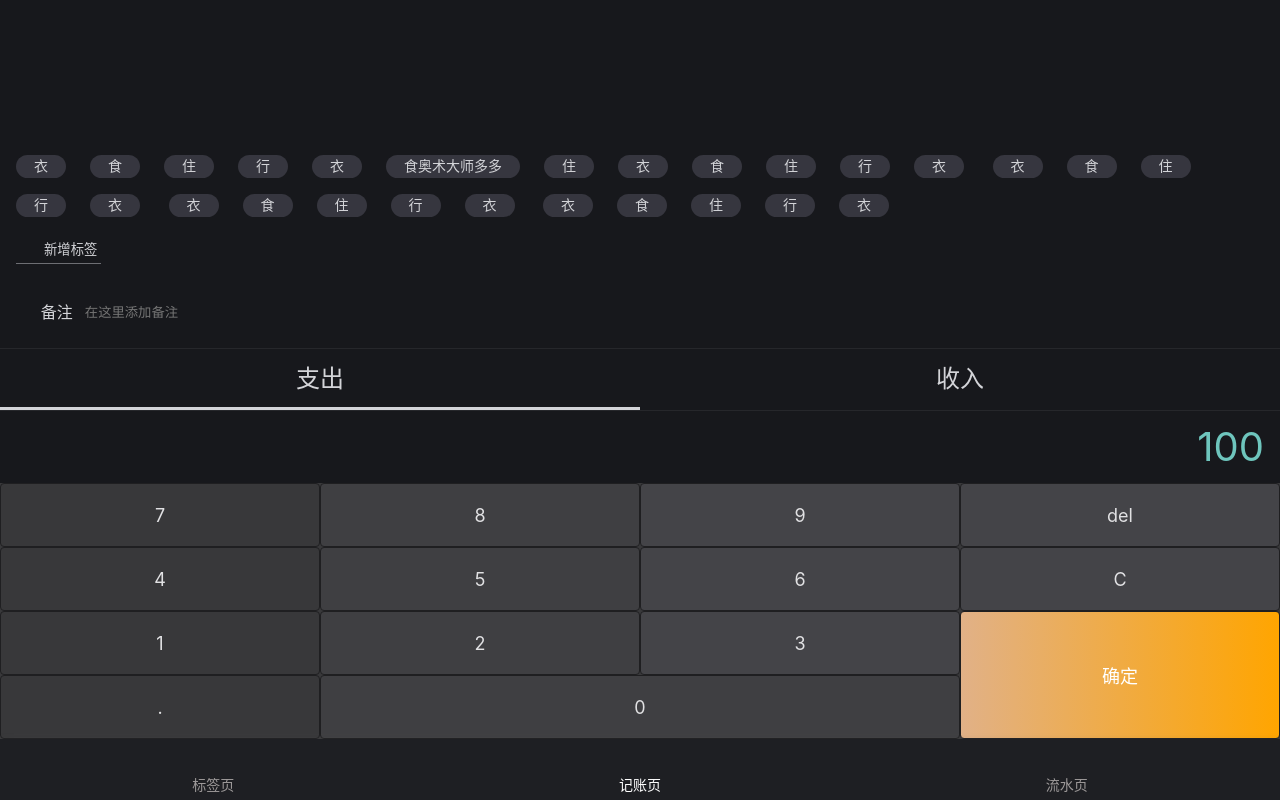
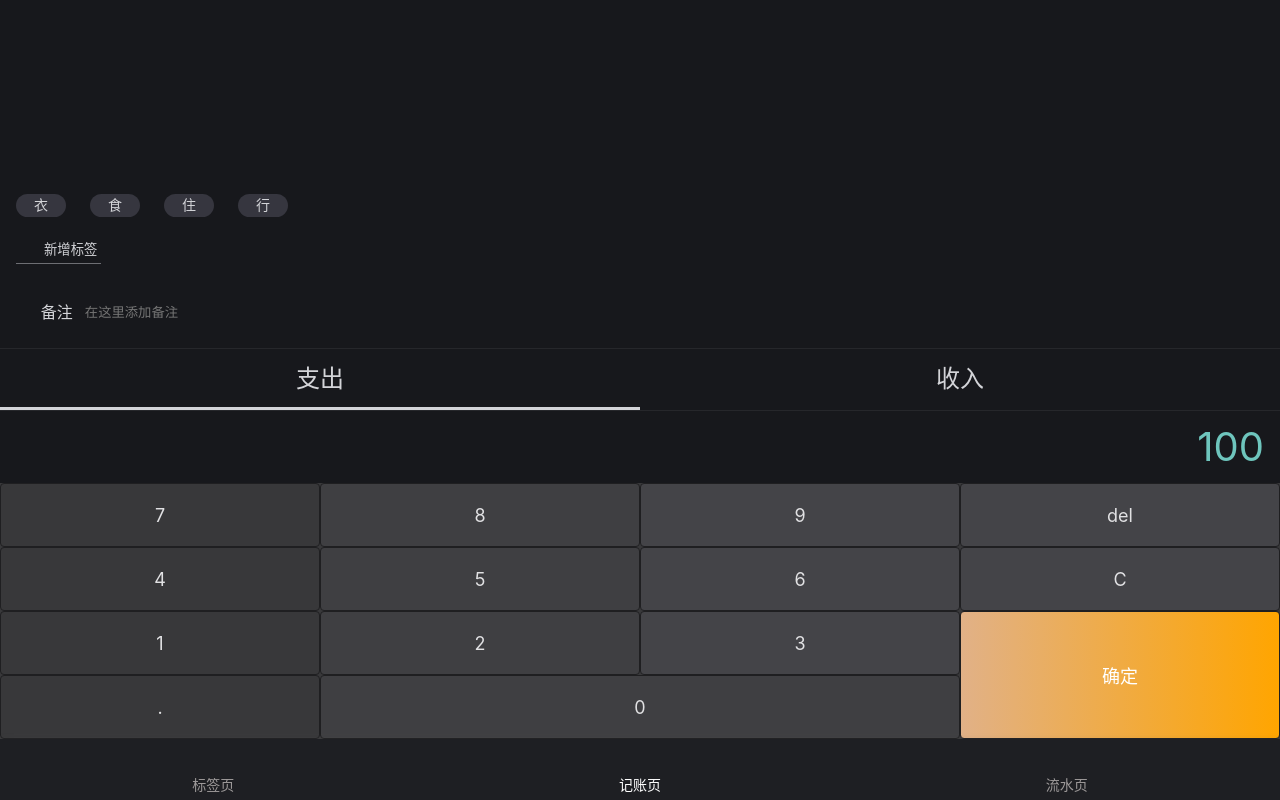
Before and after one commit to jgorijinal/morneyReact, a React app: page /#/money in a window 1280 px wide. Built offline with nearby package versions, Linux system fonts and the light colour scheme.

Commit message:
完成CategorySection的工å功能

```diff
--- a/src/views/Money.tsx
+++ b/src/views/Money.tsx
@@ -1,9 +1,8 @@
 import Layout from '../components/Layout';
 import React from 'react';
 import styled from 'styled-components';
-import Icon from '../components/Icon';
 import {TagsSection} from './Money/TagsSection';
-import {NotesSection} from './Money/NotesSection';
+import {NoteSection} from './Money/NoteSection';
 import { CategorySection } from './Money/CategorySection';
 import { NumberPadSection } from './Money/NumberPadSection';
 
@@ -15,47 +14,9 @@ display:flex;
 function Money() {
   return (
     <MyLayout>
-      <TagsSection>
-        <ol>
-          <li>衣</li>
-          <li>食</li>
-          <li>住</li>
-          <li>行</li>
-          <li>衣</li>
-          <li>食奥术大师多多</li>
-          <li>住</li>
-          <li>衣</li>
-          <li>食</li>
-          <li>住</li>
-          <li>行</li>
-          <li>衣</li> <li>衣</li>
-          <li>食</li>
-          <li>住</li>
-          <li>行</li>
-          <li>衣</li> <li>衣</li>
-          <li>食</li>
-          <li>住</li>
-          <li>行</li>
-          <li>衣</li> <li>衣</li>
-          <li>食</li>
-          <li>住</li>
-          <li>行</li>
-          <li>衣</li>
-        </ol>
-        <button><Icon name="add" />新增标签</button>
-      </TagsSection>
-      <NotesSection>
-        <label>
-          <span><Icon name="notes" />备注</span>
-          <input type="text" placeholder={'在这里添加备注'}/>
-        </label>
-      </NotesSection>
-      <CategorySection>
-        <ol>
-          <li className={"selected"}>支出</li>
-          <li>收入</li>
-        </ol>
-      </CategorySection>
+      <TagsSection />
+      <NoteSection />
+      <CategorySection />
       <NumberPadSection>
         <div className={"output"}>100</div>
         <div className={'pad clearfix'}>
--- a/src/views/Money/CategorySection.tsx
+++ b/src/views/Money/CategorySection.tsx
@@ -1,17 +1,18 @@
 import styled from 'styled-components';
+import React, {useState} from 'react';
 
-const CategorySection = styled.section`
+const Wrapper = styled.section`
   background: #17181c ;
   border-bottom: 1px solid #26272b;
  >ol {
    display: flex;
-
    > li {
      width: 50%;
      text-align: center;
      font-size: 24px;
      padding: 16px 0;
      color: #d3d4d8;
+     transition: all 0.2s;
      &.selected {
        position: relative;
        &::after{
@@ -28,4 +29,26 @@ const CategorySection = styled.section`
    }
  }
 `
+const CategorySection :React.FC= (props)=>{
+  const categoryMap = {'+':'收入' , '-':'支出'}
+  // type X = typeof categoryMap
+  // type Y = keyof X
+  type Keys = keyof typeof categoryMap  //上面的简写
+  const [category , setCategory] = useState('-')
+  const [categoryList] = useState<(Keys)[]>(['-','+'])
+  return (
+    <Wrapper>
+      <ol>
+        {categoryList.map(c => <li key={c}
+                                   onClick={()=>setCategory(c)}
+                                   className={category === c ? 'selected' : ''}
+        >{categoryMap[c]}</li>)}
+      </ol>
+    </Wrapper>
+  )
+}
+
+
+
+
 export  {CategorySection}
--- /dev/null
+++ b/src/views/Money/NoteSection.tsx
@@ -0,0 +1,38 @@
+import styled from 'styled-components';
+import Icon from '../../components/Icon';
+import React, {useRef, useState} from 'react';
+
+const Wrapper = styled.section`
+  border-bottom: 1px solid #26272b;
+  label {
+    display: flex;padding: 0 16px;align-items: center;
+    color:#d3d4d8;background:  #17181c ;
+    span {display: flex;align-items: center;white-space: nowrap;
+      margin-right:12px ;
+      >svg {width: 1.3em;margin-right:4px ;
+      }
+    }
+    input {display: block;width: 100%;height: 72px;
+      background: none;border: none;color:#d3d4d8;
+    }
+  }
+`
+const NoteSection :React.FC = (props)=>{
+  const [note , setNote] = useState<string>('')
+  const refInput = useRef<HTMLInputElement>(null)
+  const onBlur =()=>{
+    if (refInput.current !== null){
+      setNote(refInput.current.value)
+    }
+  }
+  return(
+    <Wrapper>
+      <label>
+        <span><Icon name="notes" />备注</span>
+        <input type="text" placeholder={'在这里添加备注'} defaultValue={note} onBlur={onBlur}  ref={refInput}/>
+      </label>
+    </Wrapper>
+  )
+}
+
+export {NoteSection}
--- a/src/views/Money/NotesSection.tsx
+++ /dev/null
@@ -1,18 +0,0 @@
-import styled from 'styled-components';
-
-const NotesSection = styled.section`
-  border-bottom: 1px solid #26272b;
-  label {
-    display: flex;padding: 0 16px;align-items: center;
-    color:#d3d4d8;background:  #17181c ;
-    span {display: flex;align-items: center;white-space: nowrap;
-      margin-right:12px ;
-      >svg {width: 1.3em;margin-right:4px ;
-      }
-    }
-    input {display: block;width: 100%;height: 72px;
-      background: none;border: none;color:#d3d4d8;
-    }
-  }
-`
-export {NotesSection}
--- a/src/views/Money/TagsSection.tsx
+++ b/src/views/Money/TagsSection.tsx
@@ -1,6 +1,8 @@
 import styled from 'styled-components';
+import React, {useState} from 'react';
+import Icon from '../../components/Icon';
 
-const TagsSection = styled.section`
+const Wrapper = styled.section`
   flex-grow: 1;
   display: flex;
   flex-direction: column;
@@ -13,6 +15,10 @@ const TagsSection = styled.section`
       display: inline-block;color: #d3d4d8;
       background: #36363f;font-size: 14px;margin: 8px 12px;
       padding: 3px 18px;border-radius: 18px;cursor: pointer;
+      &.selected{
+        background:#6ec5bd ;
+        color: black;
+      }
     }
   }
 
@@ -21,4 +27,37 @@ const TagsSection = styled.section`
     > svg {width: 1.5em;margin-right: 4px;}
     padding: 2px 4px;border-bottom: 1px solid #6d6e73;}
 `
+const TagsSection:React.FunctionComponent = ()=>{
+  const [tags,setTags] = useState<string[]>(['衣','食','住','行'])
+  const [selectedTags ,setSelectedTags] =useState<string[]>([])
+  const  onToggleTag =(tag :string)=>{
+    const index = selectedTags.indexOf(tag)
+    if(index >= 0){    //存在的话
+      setSelectedTags(selectedTags.filter(t => t!== tag)) //用filter返回没有选中的作为新的数组
+    }else {
+      setSelectedTags([...selectedTags , tag])
+    }
+  }
+  const onAddTag = ()=>{
+    const tagName = window.prompt('请输入你要添加的标签')
+    if (tagName !== null){
+      setTags([...tags , tagName])
+    }else{
+      return
+    }
+  }
+  const getClass= (tag:string)=> selectedTags.indexOf(tag)>=0 ? 'selected': ''
+  return (
+    <Wrapper>
+      <ol>
+        {tags.map(tag=>
+          <li key={tag} onClick={()=>onToggleTag(tag)} className={getClass(tag)}>{tag}</li>
+        )}
+      </ol>
+      <button onClick={onAddTag}><Icon name="add" />新增标签</button>
+    </Wrapper>
+  )
+}
+
+
 export {TagsSection}
```
